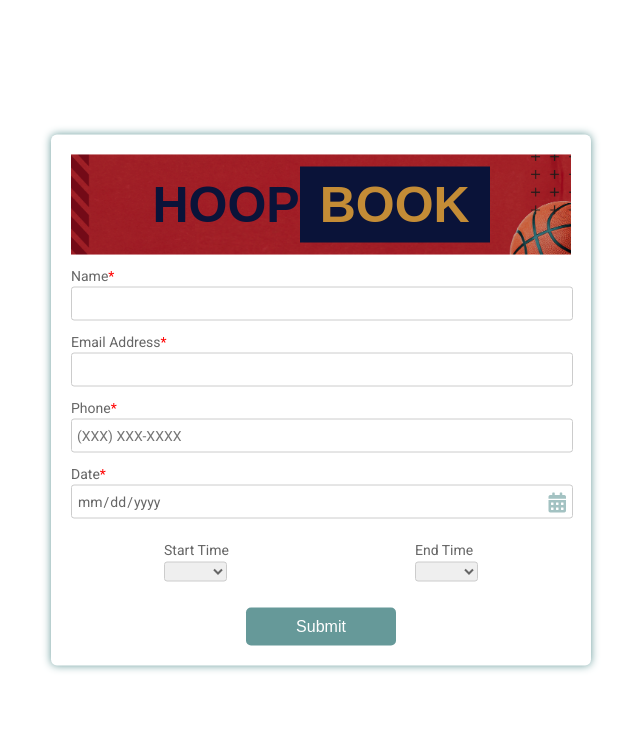
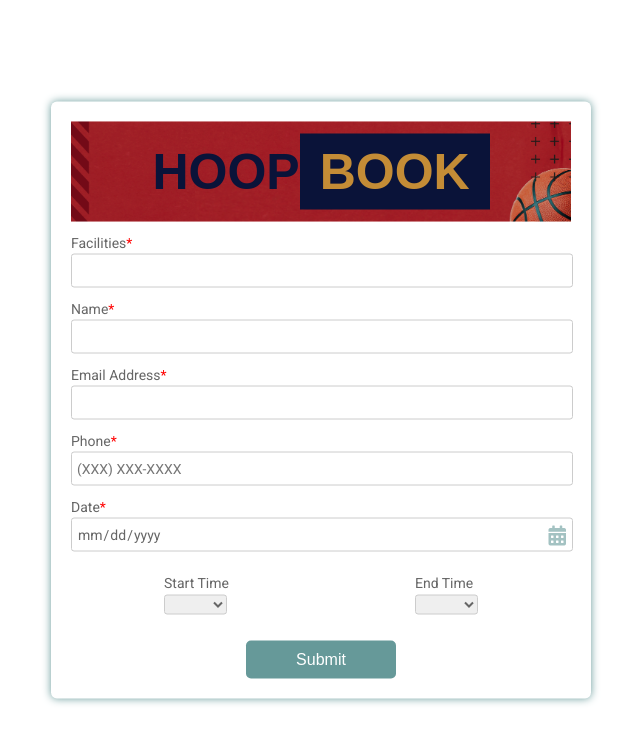
Before and after one commit to Body1616/Body1616-Automated-Basketball-Court-Reservation, a plain HTML site: page register.html in a window 1280 px wide. Shown: the whole page, without its empty margins (319-959 px from the left). Drawn offline with Linux system fonts and the light colour scheme.

Commit message:
Update register.html

```diff
--- a/register.html
+++ b/register.html
@@ -206,6 +206,10 @@
           <h2>HOOP<span class="spn">BOOK</h2>
         </div>
         <div class="item">
+            <label for="facilities">Facilities<span>*</span></label>
+            <input id="facilities" type="text" name="facilities" required/>
+          </div>
+        <div class="item">
           <label for="name">Name<span>*</span></label>
           <input id="name" type="text" name="name" required/>
         </div>
```
